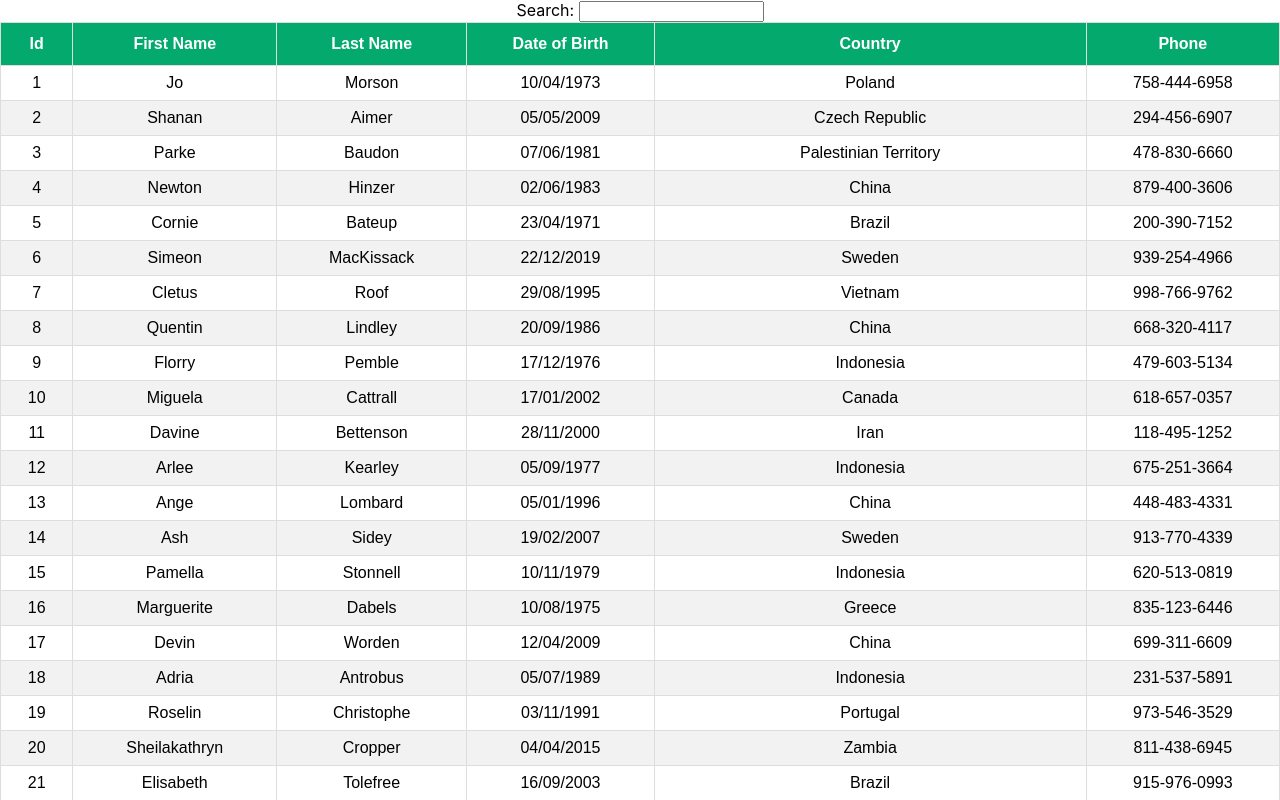
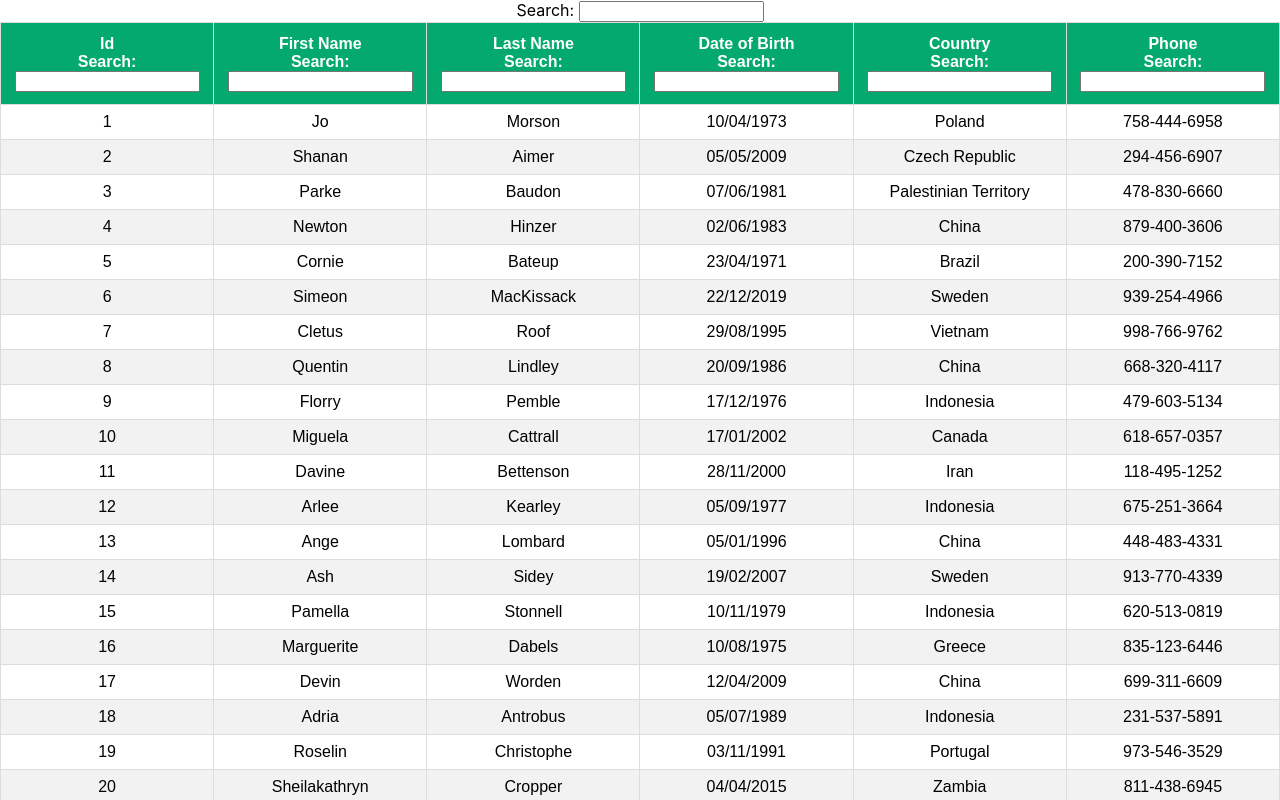
Before and after one commit to serdarsen/react-table-demo, a React (Create React App) app: page / in a window 1280 px wide. Shown: the top 800 px of the page. Built offline with nearby package versions, Linux system fonts and the light colour scheme.

Commit message:
Add Column Filter.

```diff
--- /dev/null
+++ b/src/components/ColumnFilter.js
@@ -0,0 +1,17 @@
+import React from "react";
+
+const ColumnFilter = ({ column }) => {
+  const { filterValue, setFilter } = column;
+
+  return (
+    <span>
+      Search:{" "}
+      <input
+        value={filterValue || ""}
+        onChange={(e) => setFilter(e.target.value)}
+      />
+    </span>
+  );
+};
+
+export default ColumnFilter;
--- a/src/components/FilteringTable.js
+++ b/src/components/FilteringTable.js
@@ -1,5 +1,5 @@
 import React, { useMemo } from "react";
-import { useGlobalFilter, useTable } from "react-table";
+import { useFilters, useGlobalFilter, useTable } from "react-table";
 import { COLUMNS } from "./columns";
 import GlobalFilter from "./GlobalFilter";
 import MOCK_DATA from "./MOCK_DATA.json";
@@ -23,6 +23,7 @@
       columns: columnsMemo,
       data: dataMemo,
     },
+    useFilters,
     useGlobalFilter
   );
 
@@ -36,7 +37,10 @@
           {headerGroups.map((headerGroup) => (
             <tr {...headerGroup.getHeaderGroupProps()}>
               {headerGroup.headers.map((column) => (
-                <th {...column.getHeaderProps()}>{column.render("Header")}</th>
+                <th {...column.getHeaderProps()}>
+                  {column.render("Header")}
+                  <div>{column.canFilter ? column.render("Filter") : null}</div>
+                </th>
               ))}
             </tr>
           ))}
--- a/src/components/columns.js
+++ b/src/components/columns.js
@@ -1,25 +1,30 @@
 import { format } from "date-fns";
+import ColumnFilter from "./ColumnFilter";
 
 export const COLUMNS = [
   {
     accessor: "id",
     Header: "Id",
     Footer: "Id",
+    Filter: ColumnFilter,
   },
   {
     accessor: "first_name",
     Header: "First Name",
     Footer: "First Name",
+    Filter: ColumnFilter,
   },
   {
     accessor: "last_name",
     Header: "Last Name",
     Footer: "Last Name",
+    Filter: ColumnFilter,
   },
   {
     accessor: "date_of_birth",
     Header: "Date of Birth",
     Footer: "Date of Birth",
+    Filter: ColumnFilter,
     Cell: ({ value }) => {
       return format(new Date(value), "dd/MM/yyyy");
     },
@@ -28,11 +33,13 @@
     accessor: "country",
     Header: "Country",
     Footer: "Country",
+    Filter: ColumnFilter,
   },
   {
     accessor: "phone",
     Header: "Phone",
     Footer: "Phone",
+    Filter: ColumnFilter,
   },
 ];
 
```
